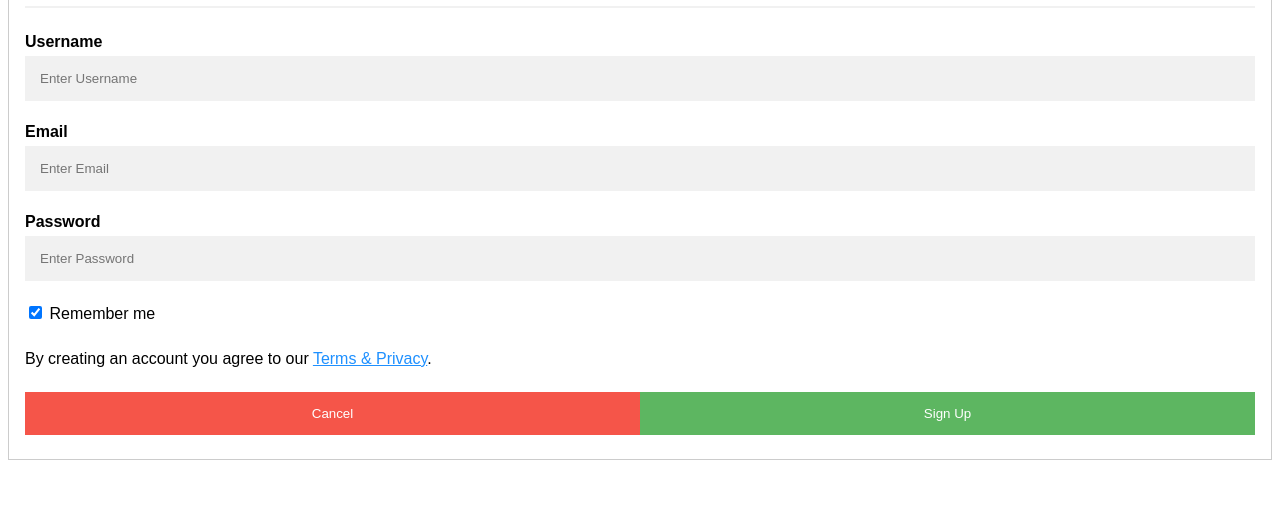
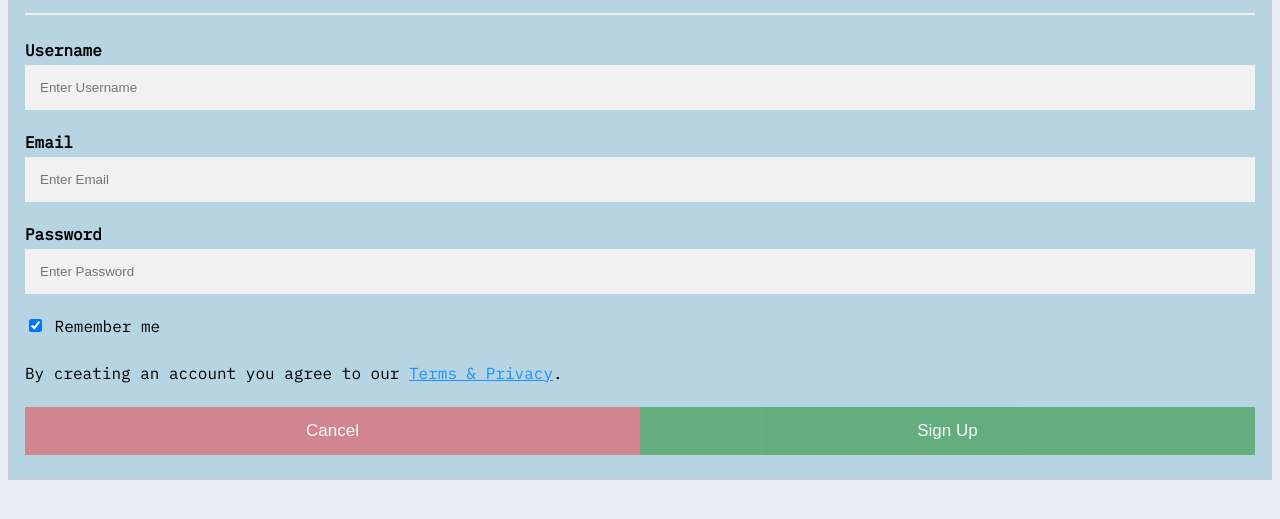
Before and after one commit to irvinlnelson/DayTrader, a website: page app/public/signUp.html in a window 1280 px wide. Shown: the part 133-652 px from the top of the page. Drawn offline with Linux system fonts and the light colour scheme.

Commit message:
styled navbar, styled sign up page

```diff
--- a/app/public/signUp.html
+++ b/app/public/signUp.html
@@ -1,7 +1,23 @@
 <!DOCTYPE html>
 <html>
+
+<head>
+    <link href="https://fonts.googleapis.com/css?family=IBM+Plex+Mono" rel="stylesheet">
+
+</head>
 <style>
-body {font-family: Arial, Helvetica, sans-serif;}
+    #cancelBtn {
+        background-color: rgba(255, 0, 0, 0.411);
+        font-size: 17px;
+    }
+    #signUpBtn {
+        background-color: rgba(0, 128, 0, 0.493);
+        font-size: 17px;
+    }
+    body {
+        font-family: "IBM PLEX MONO", monospace;
+        background-color: rgb(234, 237, 245);
+        }
 * {box-sizing: border-box}
 
 /* Full-width input fields */
@@ -55,6 +71,7 @@ button:hover {
 /* Add padding to container elements */
 .container {
     padding: 16px;
+    background-color: #b6d4e2;
 }
 
 /* Clear floats */
@@ -71,6 +88,7 @@ button:hover {
     }
 }
 </style>
+
 <body>
 
     <form action="index.html" style="border:1px solid #ccc">
@@ -96,12 +114,13 @@ button:hover {
             <p>By creating an account you agree to our <a href="#" style="color:dodgerblue">Terms & Privacy</a>.</p>
 
             <div class="clearfix">
-      <button type="button" class="cancelbtn">Cancel</button>
+                <button id="cancelBtn"type="button" class="cancelbtn">Cancel</button>
                 <!--ADD ONCLICK TO CREATE NEW USER-->
-      <button type="submit" class="signupbtn">Sign Up</button>
+                <button id="signUpBtn"type="submit" class="signupbtn">Sign Up</button>
             </div>
         </div>
     </form>
 
 </body>
+
 </html>
```
Also changed, not shown: app/public/index.html (+14 -27 lines). Lines whose indentation alone changed are shown as unchanged.
